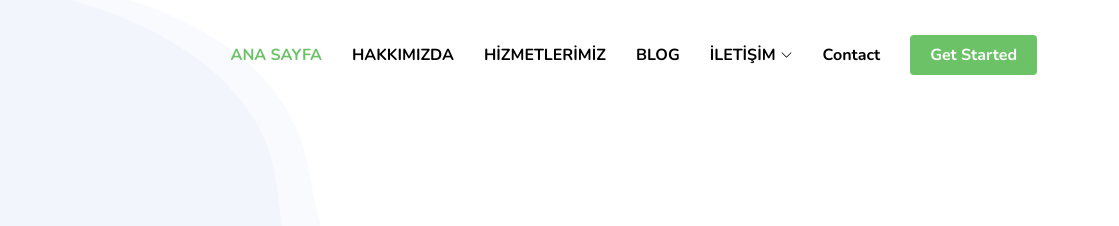
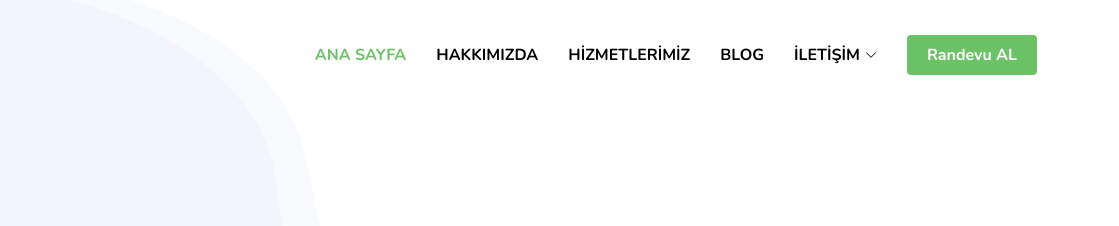
Before and after one commit to nnnurgul/FlexStart, a plain HTML site: page index.html in a window 1280 px wide. Shown: the top 226 px of the page, 161-1280 px from the left. Drawn offline with nearby package versions, Linux system fonts and the light colour scheme.

Commit message:
Butonlar düzenlendi

```diff
--- a/index.html
+++ b/index.html
@@ -70,8 +70,8 @@
               <li><a href="#">Drop Down 4</a></li>
             </ul>
           </li>
-          <li><a class="nav-link scrollto" href="#contact">Contact</a></li>
-          <li><a class="getstarted scrollto" href="#about">Get Started</a></li>
+
+          <li><a class="getstarted scrollto" href="#about">Randevu AL</a></li>
         </ul>
         <i class="bi bi-list mobile-nav-toggle"></i>
       </nav><!-- .navbar -->
@@ -92,7 +92,7 @@
           <div data-aos="fade-up" data-aos-delay="600">
             <div class="text-center text-lg-start">
               <a href="#about" class="btn-get-started scrollto d-inline-flex align-items-center justify-content-center align-self-center">
-                <span>Get Started</span>
+                <span>RANDEVU AL</span>
                 <i class="bi bi-arrow-right"></i>
               </a>
             </div>
```
